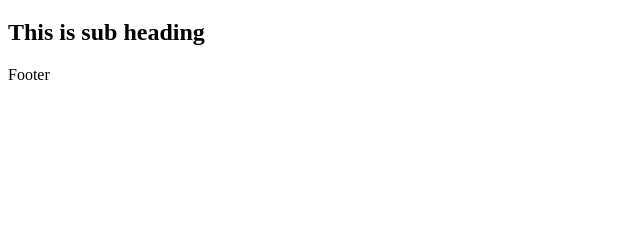
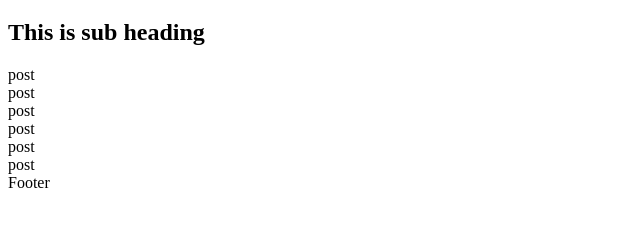
Before and after one commit to DmitryStetsenko/f31-first-project, a plain HTML site: page index.html in a window 1280 px wide. Shown: the part 131-358 px from the top of the page, without its empty margins (0-640 px from the left). Drawn offline with Linux system fonts and the light colour scheme.

Commit message:
add posts block

```diff
--- a/index.html
+++ b/index.html
@@ -21,6 +21,15 @@
     <div class="main">
       <h1>git project !!!</h1>
       <h2>This is sub heading</h2>
+
+      <div class="posts">
+        <div class="post">post</div>
+        <div class="post">post</div>
+        <div class="post">post</div>
+        <div class="post">post</div>
+        <div class="post">post</div>
+        <div class="post">post</div>
+      </div>
     </div>
 
     <div class="footer">Footer</div>
```
